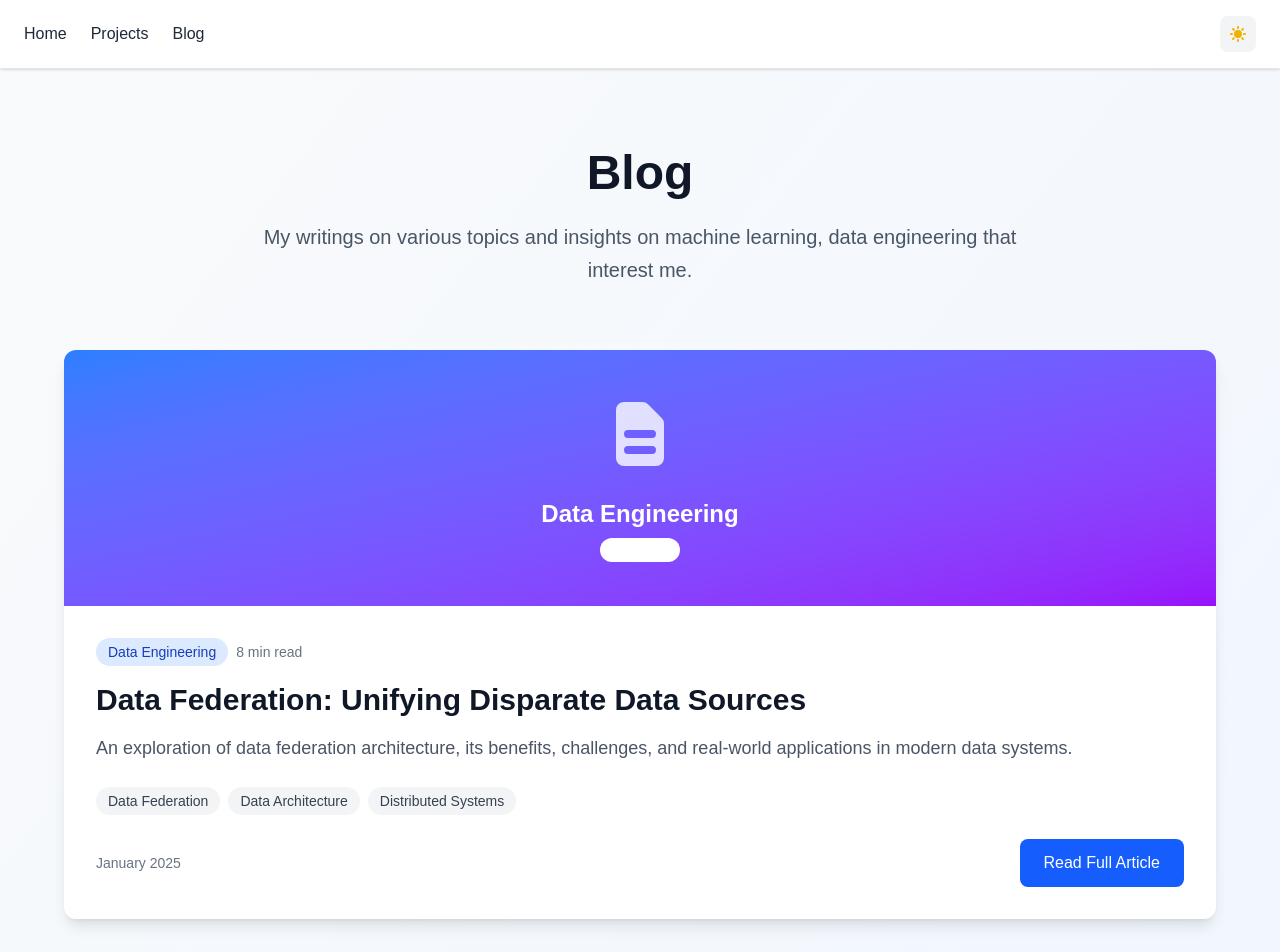
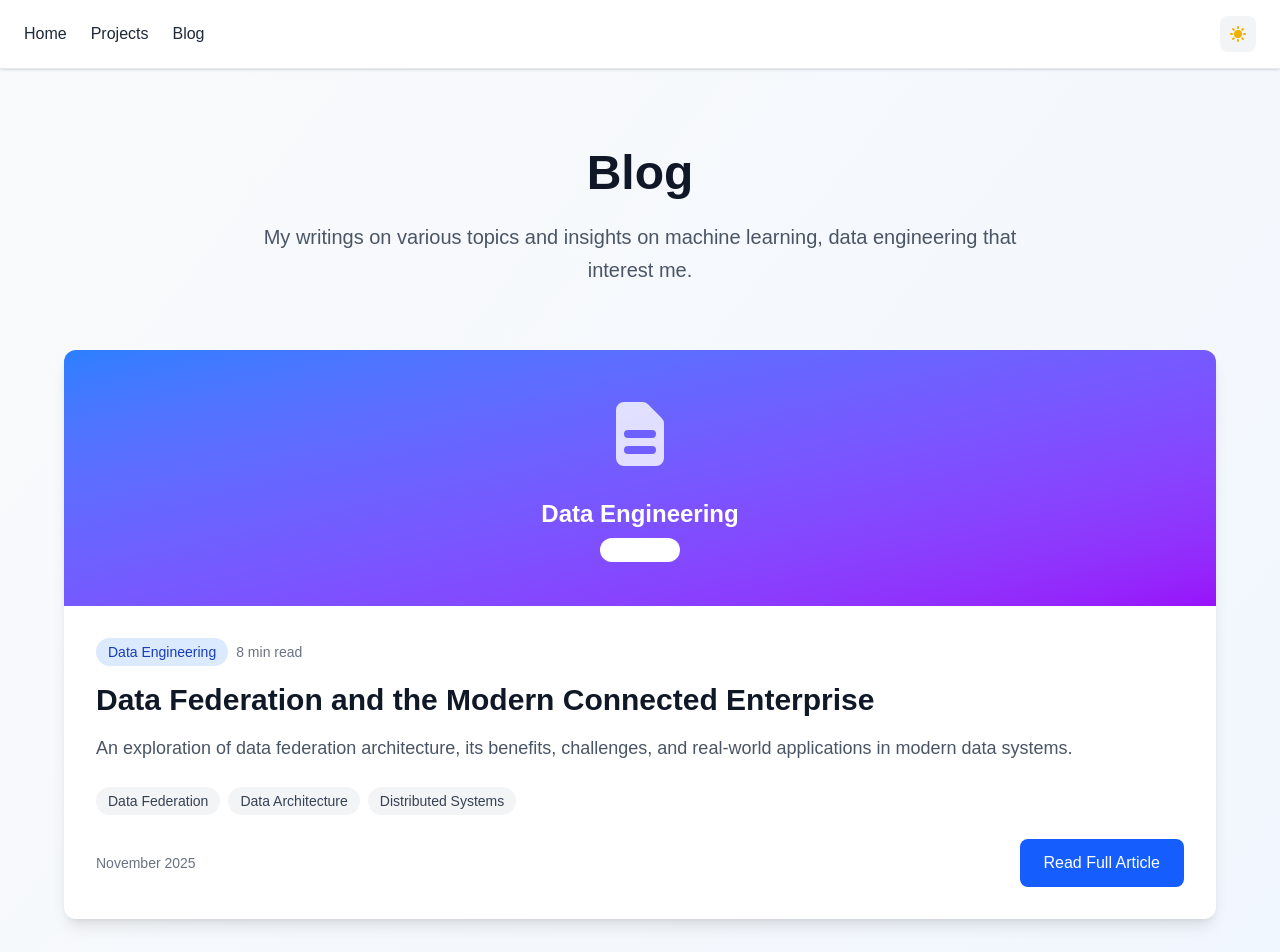
Before and after one commit to JackH11/personal_portfolio2, a Next.js app: page /blog in a window 1280 px wide. Shown: the top 952 px of the page. Built offline with nearby package versions, Linux system fonts and the light colour scheme.

Commit message:
updated title

```diff
--- a/src/app/blog/page.tsx
+++ b/src/app/blog/page.tsx
@@ -13,11 +13,11 @@ export default function BlogPage() {
   const blogPosts = [
     {
       id: 1,
-      title: "Data Federation: Unifying Disparate Data Sources",
+      title: "Data Federation and the Modern Connected Enterprise",
       excerpt: "An exploration of data federation architecture, its benefits, challenges, and real-world applications in modern data systems.",
       content: "Data federation is a data integration architecture that provides a unified view of data from multiple sources...",
       author: "Jack Hasselbring",
-      date: "January 2025",
+      date: "November 2025",
       readTime: "8 min read",
       category: "Data Engineering",
       tags: ["Data Federation", "Data Architecture", "Distributed Systems"],
```
